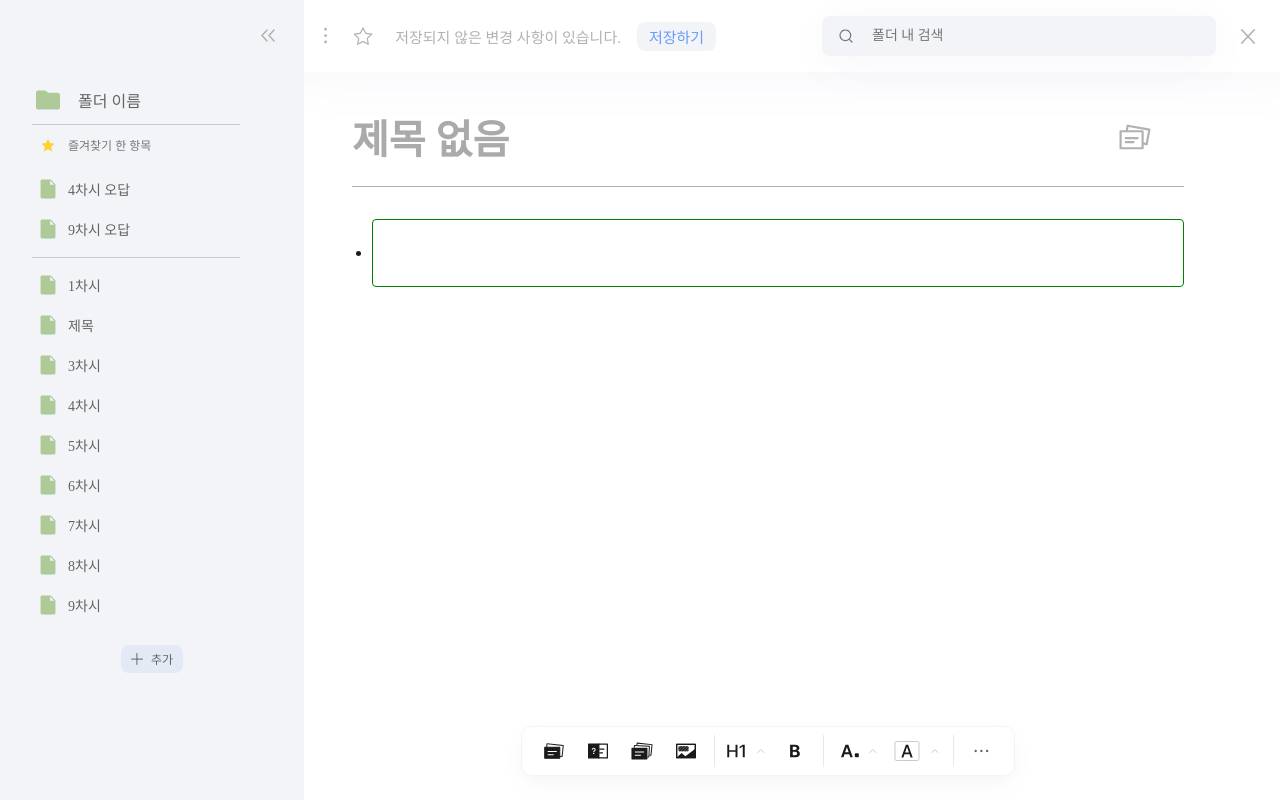
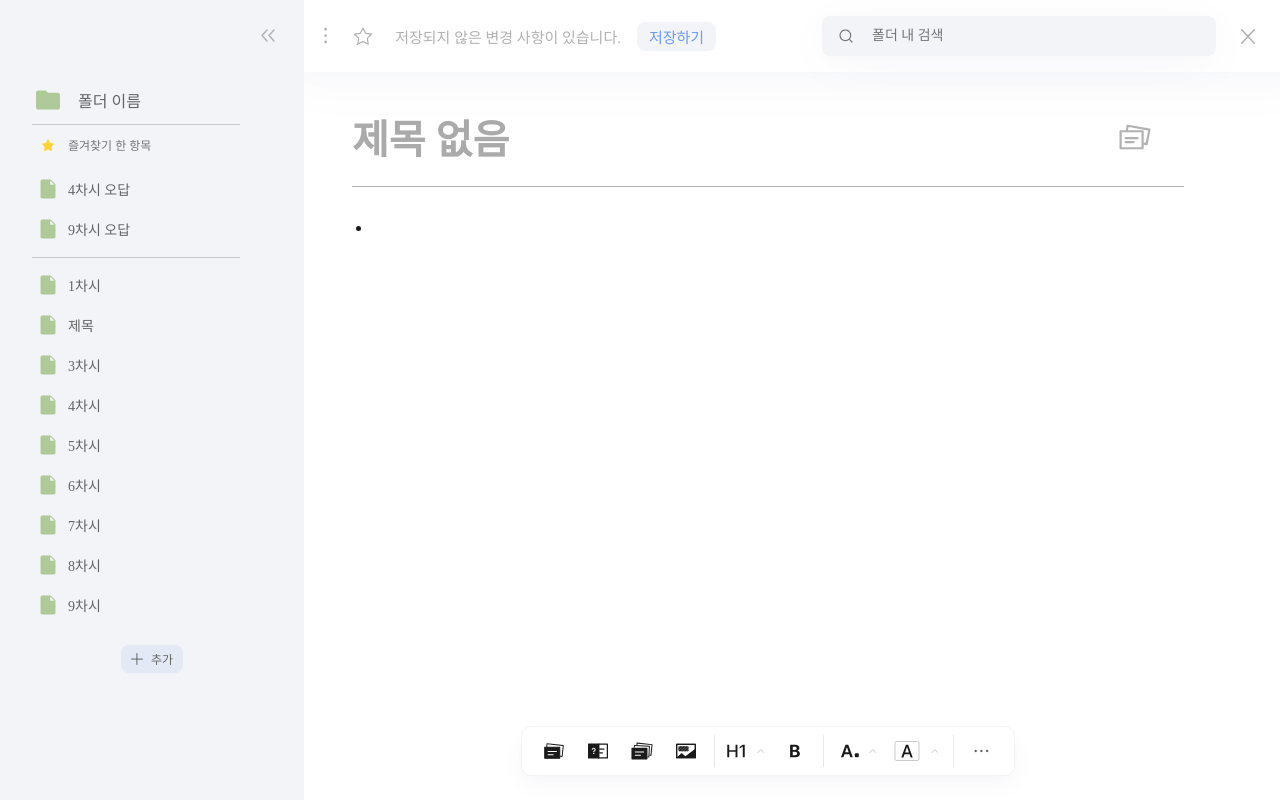
Before and after one commit to UMC-CARDIFY/Client-V1, a React (Vite) app: page /note-editor in a window 1280 px wide. Built offline with nearby package versions, Linux system fonts and the light colour scheme.

Commit message:
style: 블록의 margin과 padding 수정

```diff
--- a/src/pages/NoteEditor/components/Editor/CombinedEditor.jsx
+++ b/src/pages/NoteEditor/components/Editor/CombinedEditor.jsx
@@ -45,9 +45,8 @@ const ContentArea = styled.div`
     }
 
     li {
-      border: 1px solid green;
-      padding: 8px;
-      margin-bottom: 4px;
+      border: none;
+      padding: none;
       border-radius: 4px;
       position: relative;
     }
--- a/src/pages/NoteEditor/components/Editor/Toolbar/components/ToolbarItem/ColorPalette/HighlightColorPalette.jsx
+++ b/src/pages/NoteEditor/components/Editor/Toolbar/components/ToolbarItem/ColorPalette/HighlightColorPalette.jsx
@@ -48,11 +48,11 @@ const colors = [
 
 const HighlightColorPalette = ({ onSelectColor }) => (
   <PaletteContainer>
-    {colors.map(({ color, $hoverBorderColor }) => (
+    {colors.map(({ color, hoverBorderColor }) => (
       <ColorBox
         key={color}
         color={color}
-        hoverBorderColor={$hoverBorderColor}
+        hoverBorderColor={hoverBorderColor}
         onClick={() => onSelectColor(color)}
       >
         <SvgIcon xmlns="http://www.w3.org/2000/svg" viewBox="0 0 8 10">
```
